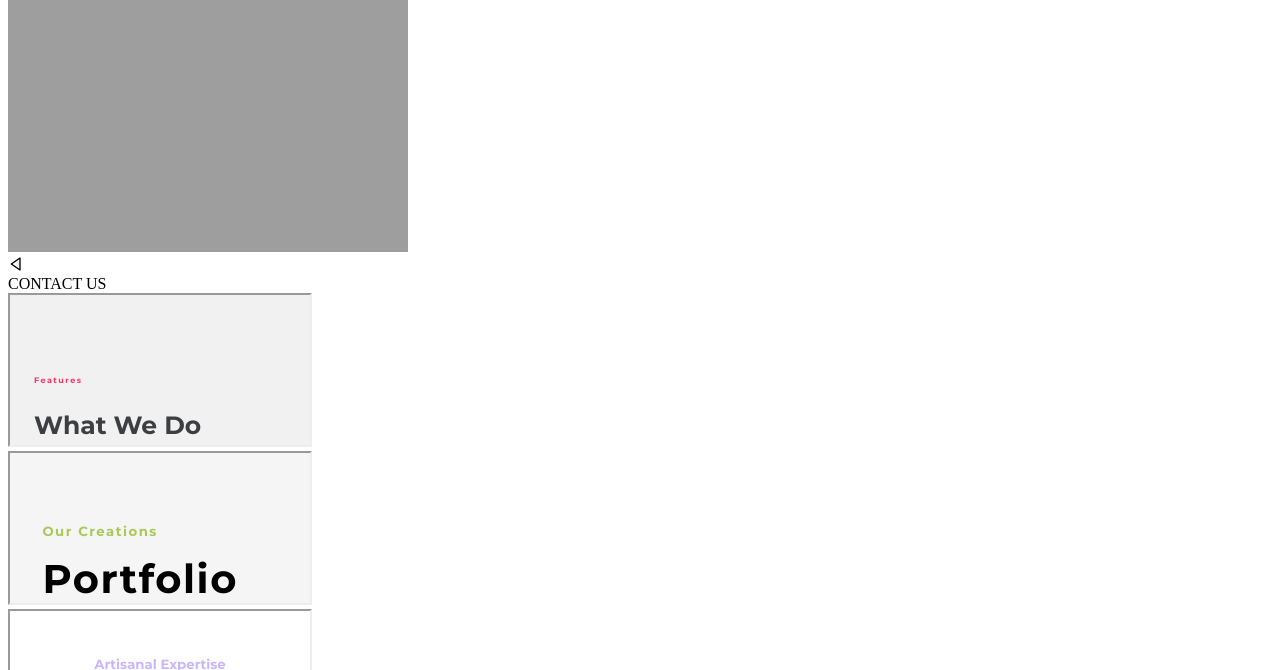
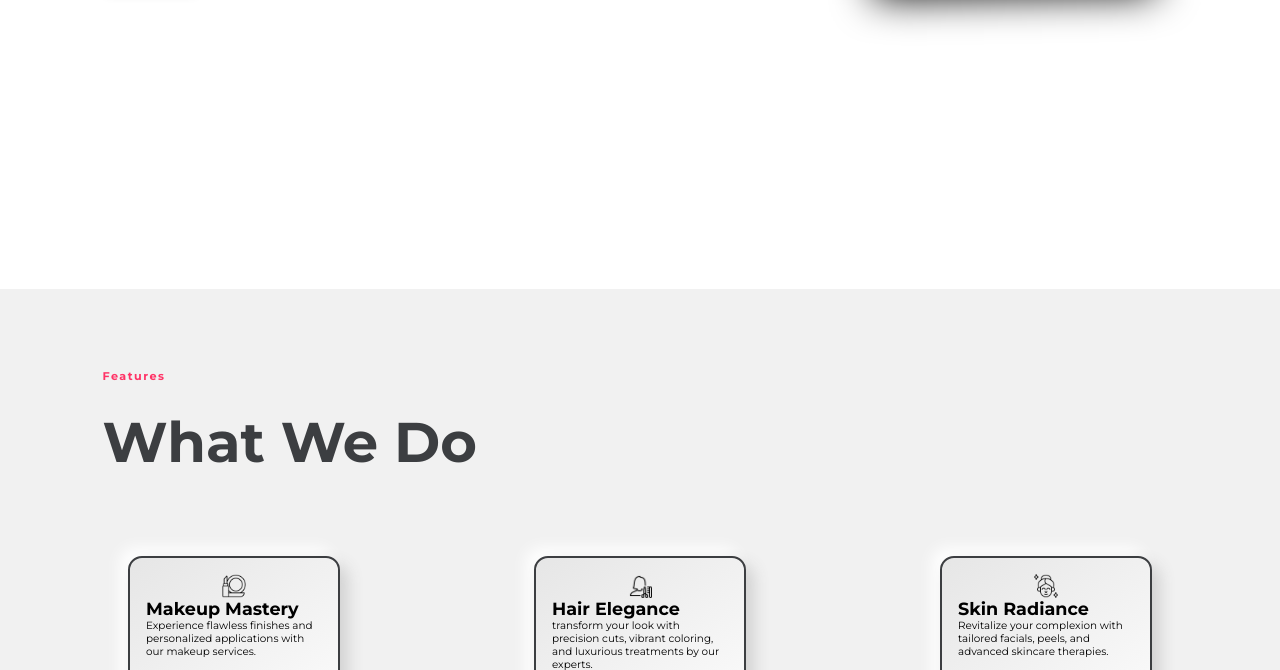
Before and after one commit to proprakhar/Mum-website, a plain HTML site: page public/html/index.html in a window 1280 px wide. Shown: the part 511-1181 px from the top of the page. Drawn offline with nearby package versions, Linux system fonts and the light colour scheme; files that its build step writes are made by us from their sources; the site is published under a folder, as on GitHub Pages, so addresses that start at the root find nothing.

Commit message:
still trying

```diff
--- a/public/html/index.html
+++ b/public/html/index.html
@@ -4,7 +4,7 @@
     <meta charset="UTF-8" />
     <meta name="viewport" content="width=device-width, initial-scale=1.0" />
     <title>Infinite Scroll with Intersection Observer</title>
-    <link rel="stylesheet" href="/css/style.css" />
+    <link rel="stylesheet" href="public/css/style.css" />
     <link rel="preconnect" href="https://fonts.googleapis.com" />
     <link rel="preconnect" href="https://fonts.gstatic.com" crossorigin />
     <link
```
